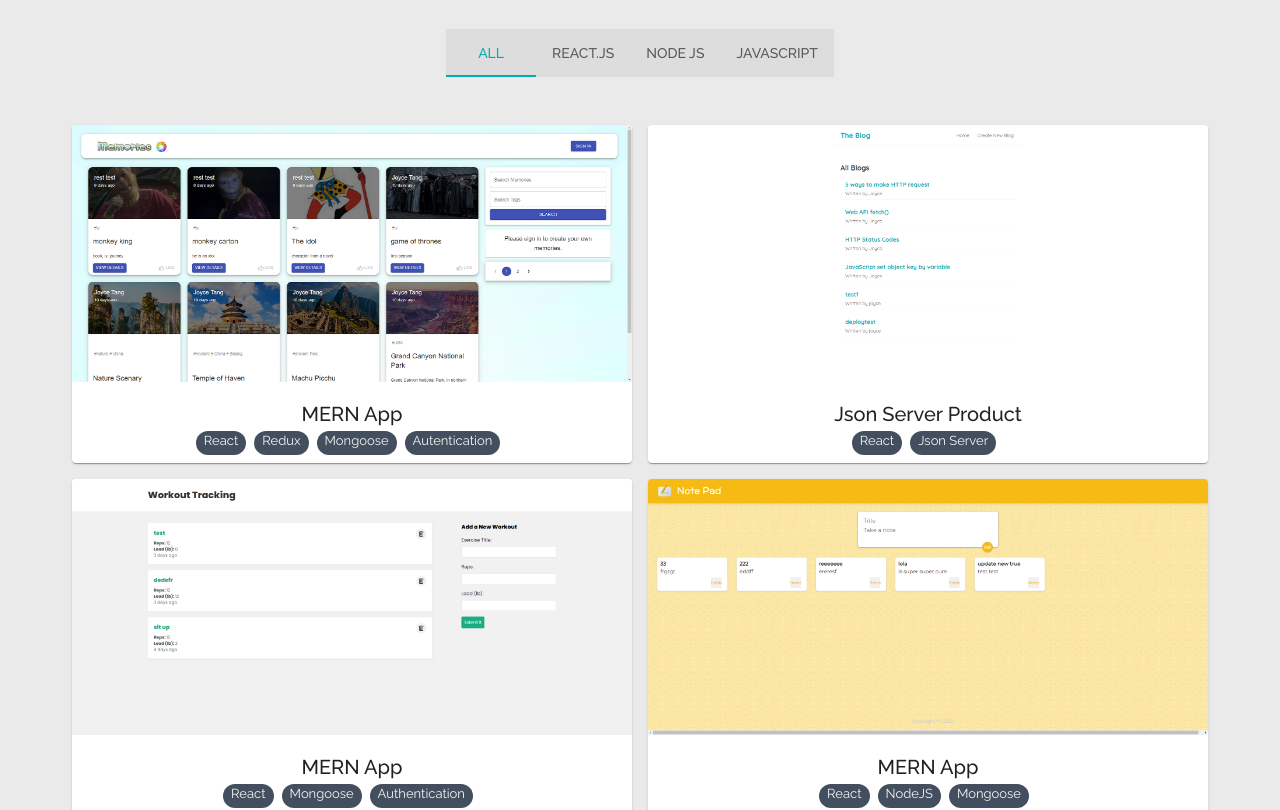
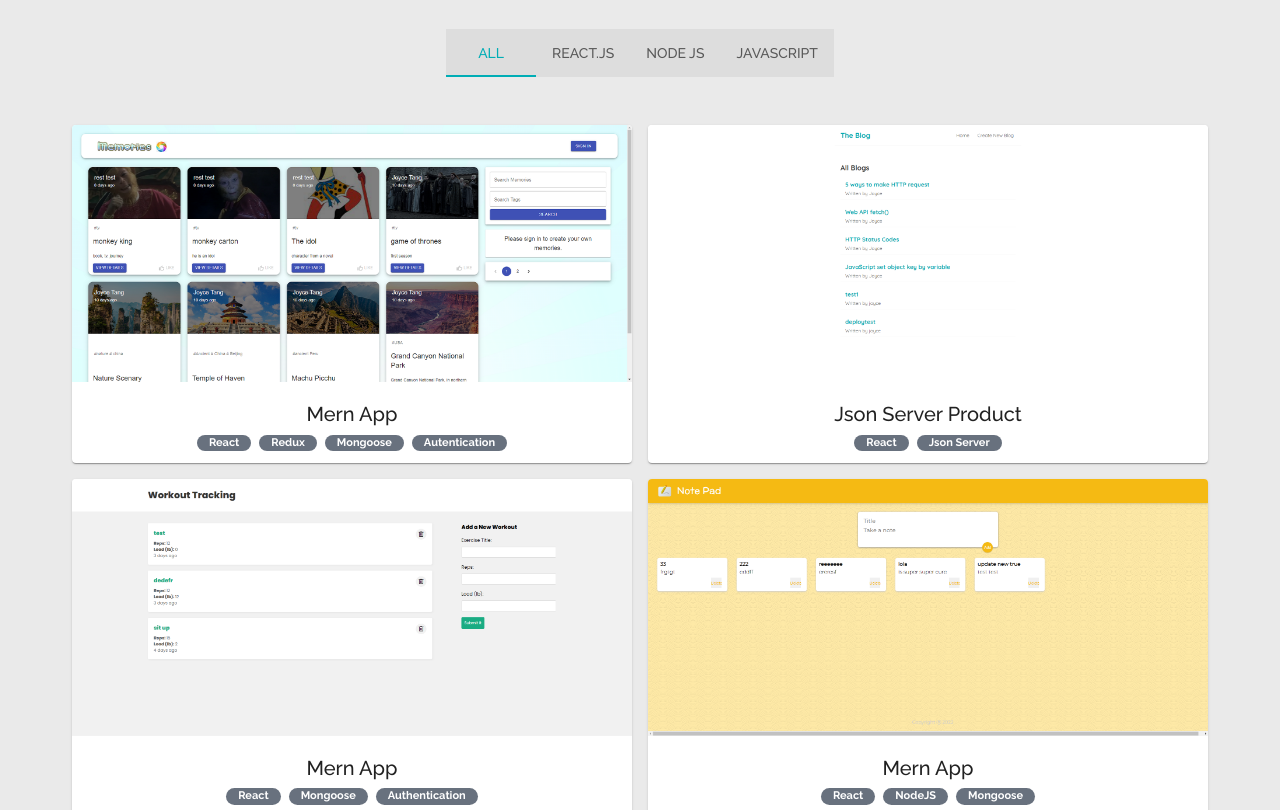
Before and after one commit to joycethh/portflio, a React (Create React App) app: page / in a window 1280 px wide. Shown: the part 1760-2570 px from the top of the page. Built offline with nearby package versions, Linux system fonts and the light colour scheme.

Commit message:
update chip font size

```diff
--- a/src/projects/Card.js
+++ b/src/projects/Card.js
@@ -29,7 +29,6 @@ const OverlayBox = styled("div")(({ theme }) => ({
 
 const StyledImg = styled(CardMedia)({
   display: "block",
-  maxWidth: "100%",
   opacity: 1,
   transition: ".5s ease",
   backfaceVisibility: "hidden",
@@ -43,6 +42,16 @@ const TextBox = styled("div")(({ theme }) => ({
   top: "50%",
   left: "50%",
   transform: "translate(-50%, -50%)",
+}));
+
+const StyledChip = styled(Chip)(({ theme }) => ({
+  margin: theme.spacing(0.5),
+  backgroundColor: "#68717e",
+  color: "#ffffff",
+  display: "inline-block",
+  fontSize: "11px",
+  height: "85%",
+  fontWeight: "700",
 }));
 
 const MyCard = ({
@@ -85,17 +94,7 @@ const MyCard = ({
             }}
           >
             {label.map((value) => (
-              <Chip
-                label={value}
-                key={value}
-                size="small"
-                sx={{
-                  mr: 1,
-                  backgroundColor: "#434e5e",
-                  color: "#f5f5f5",
-                  display: "inline-block",
-                }}
-              />
+              <StyledChip label={value} key={value} />
             ))}
           </Box>
         </Box>
@@ -107,7 +106,7 @@ const MyCard = ({
             </Typography>
             <Stack direction="row" spacing={2}>
               <Button
-                variant="outlined"
+                variant="contained"
                 size="small"
                 color="secondary"
                 href={siteLink}
--- a/src/projects/ProjectsData.js
+++ b/src/projects/ProjectsData.js
@@ -9,7 +9,7 @@ import simongame from "../images/simongame.png";
 
 const projectData = [
   {
-    title: "MERN App",
+    title: "Mern App",
     label: ["React", "Redux", "Mongoose ", "Autentication"],
     description:
       "A social media web app using CRUD princinples that allows users to create, update and delete posts. ",
@@ -27,7 +27,7 @@ const projectData = [
     codeLink: "https://github.com/joycethh/json-server-blog-project.git",
   },
   {
-    title: "MERN App",
+    title: "Mern App",
     label: ["React", "Mongoose", "Authentication"],
     description:
       "It is a MERN app using MongoDB cluster, Express, React, Node JS technologies. And a local authentication added.",
@@ -36,7 +36,7 @@ const projectData = [
     codeLink: "https://github.com/joycethh/workout-frontend.git",
   },
   {
-    title: "MERN App",
+    title: "Mern App",
     label: ["React", "NodeJS", "Mongoose"],
     description:
       "It is a light weight MERN web app that allow users to create and delete posts.",
```
